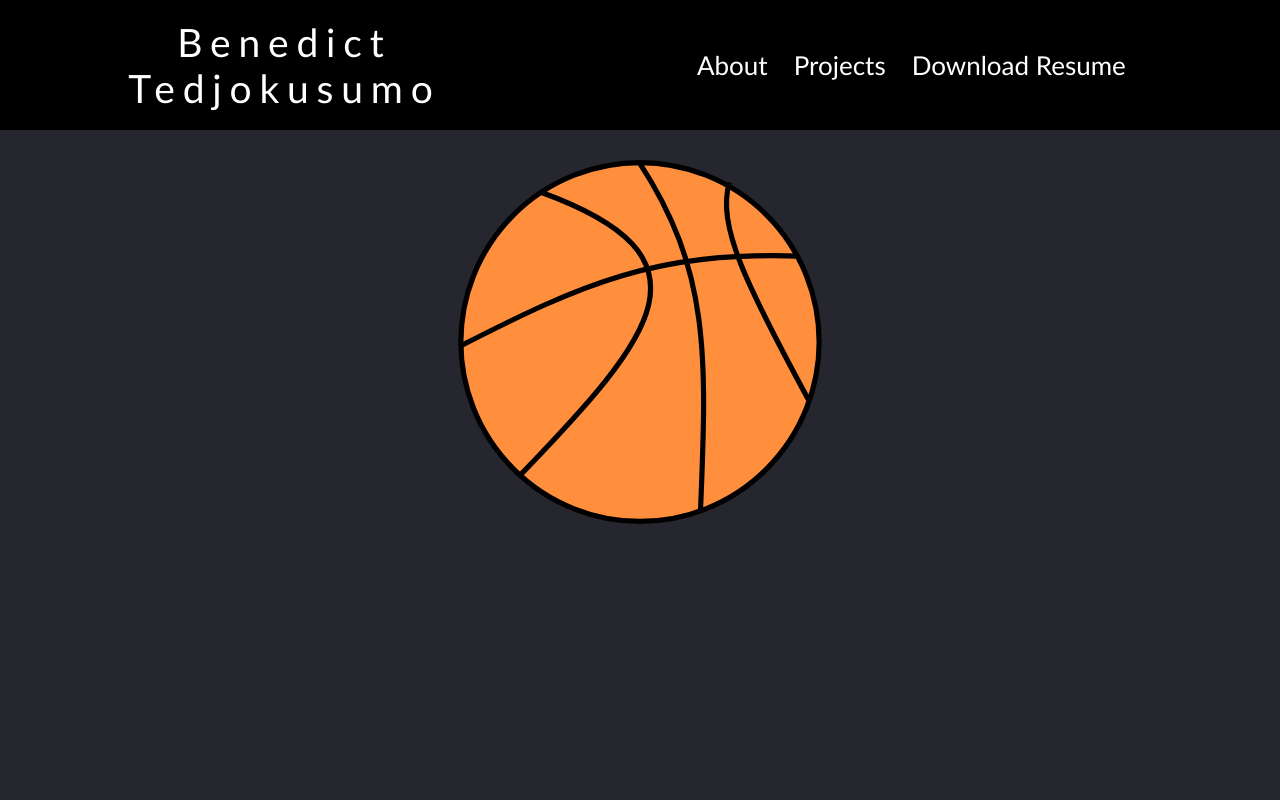
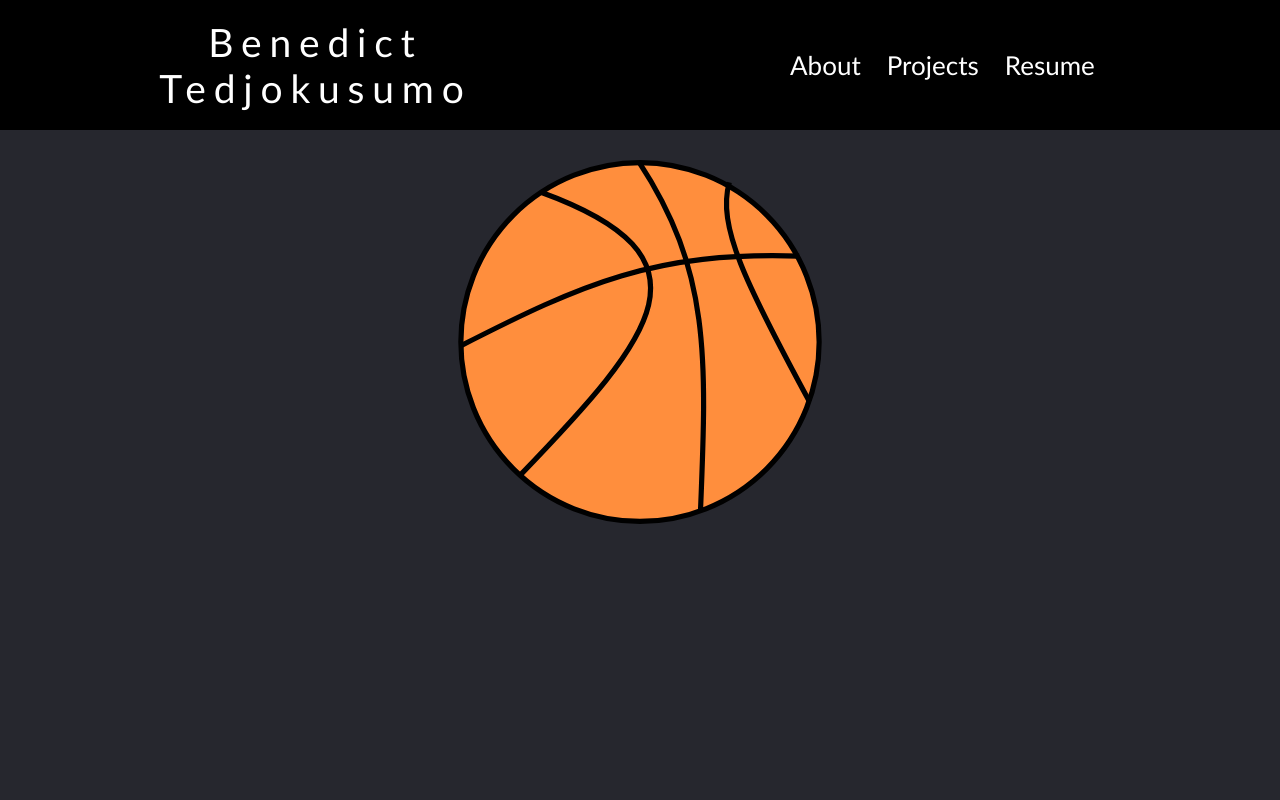
Before and after one commit to bentaro89/bentaro89.github.io, a React (Create React App) app: page / in a window 1280 px wide. Shown: the top 800 px of the page. Built offline with nearby package versions, Linux system fonts and the light colour scheme.

Commit message:
fixed resume

```diff
--- a/src/components/NavBar.jsx
+++ b/src/components/NavBar.jsx
@@ -10,7 +10,7 @@ const NavBar = () => {
             <div className='nav-items'>
             <a className='nav-item' href="#about">About</a>
             <a className='nav-item' href="#projects">Projects</a>
-            <a className='nav-item' target='blank' href={Resume} download={Resume}>Download Resume</a>
+            <a className='nav-item' target='_blank' href={Resume}>Resume</a>
             </div>
 
         </div>
```
